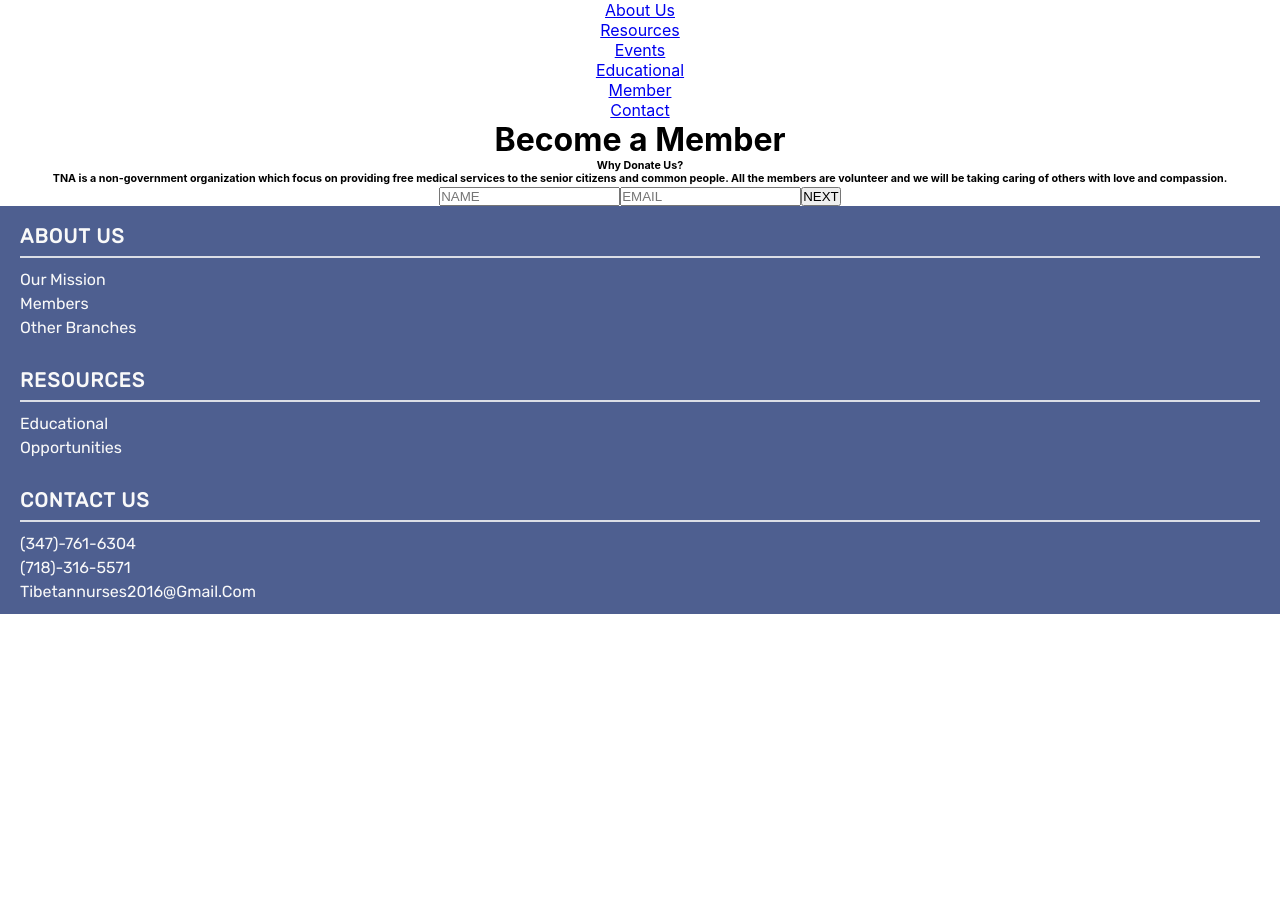
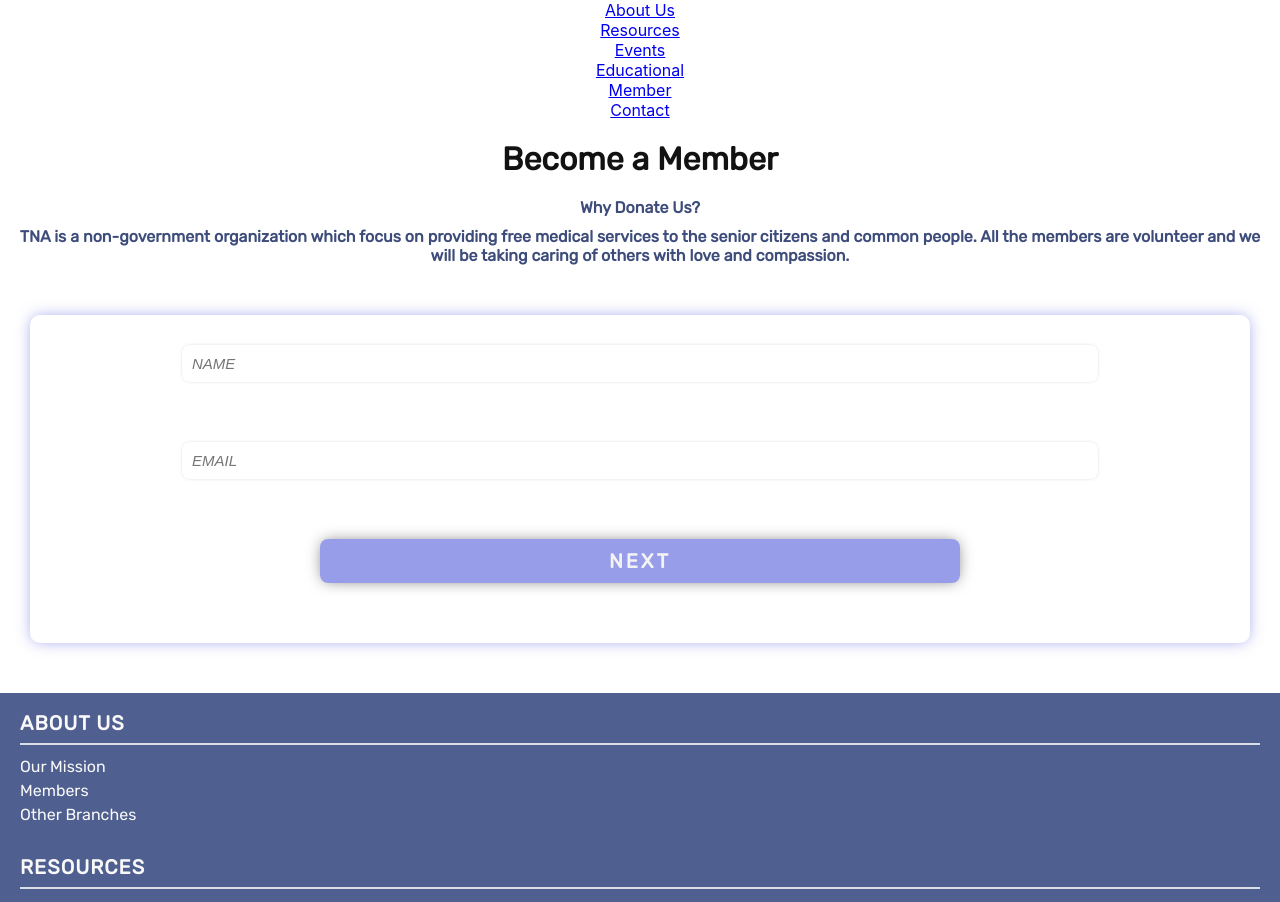
Before and after one commit to TenNga/Tibetan-Nurses-Association, a React (Create React App) app: page /member in a window 1280 px wide. Shown: the part 984-1886 px from the top of the page. Before the commit the page ends 1646 px from the top, so only its background shows below. Built offline with nearby package versions, Linux system fonts and the light colour scheme.

Commit message:
member page styling done

```diff
--- a/src/Container/Member.js
+++ b/src/Container/Member.js
@@ -1,4 +1,5 @@
 import React from 'react';
+import './css/Member.css'
 
 class Member extends React.Component {
     handleSubmit = (e) => {
@@ -14,7 +15,7 @@ class Member extends React.Component {
                 <form onSubmit={this.handleSubmit}>
                     <input type="text" name="member-name" placeholder="NAME" />
                     <input type="text" name="member-email" placeholder="EMAIL" />
-                    <input type="submit" value="NEXT" />
+                    <input id="submit-btn" type="submit" value="NEXT" />
                 </form>
             </div>
         )
--- /dev/null
+++ b/src/Container/css/Member.css
@@ -0,0 +1,46 @@
+.member-container {
+    font-family: 'Rubik';
+}
+.member-container h1{
+    color: rgb(19, 18, 18);
+    margin: 20px 0px;
+}
+
+.member-container h6 {
+    color: #3D4C7A;
+    margin: 10px;
+    font-size: 16px;
+}
+
+form {
+    margin: 50px 30px;
+    border-radius: 10px;
+    box-shadow: 0px 0px 15px -2px rgba(90,97,219,0.62);
+    display: flex;
+    flex-direction: column;
+}
+
+input {
+    font-size: 15px;
+    font-style: italic;
+    margin: 30px auto;
+    padding: 10px;
+    width: 70vw;
+    border-radius: 8px;
+    border-style: none;
+    border: none;
+    box-shadow: 0px 0px 5px -3px rgba(17, 17, 17, 0.62);
+}
+
+#submit-btn {
+    width: 50vw;
+    background-color: rgba(90,97,219,0.62);
+    box-shadow: 0px 0px 15px -3px rgba(17, 17, 17, 0.62);
+    color: rgb(243, 243, 243);
+    font-weight: bolder;
+    font-size: 20px;
+    letter-spacing: 3px;
+    font-style: normal;
+    font-family: 'Rubik';
+    margin-bottom: 60px;
+}
```
